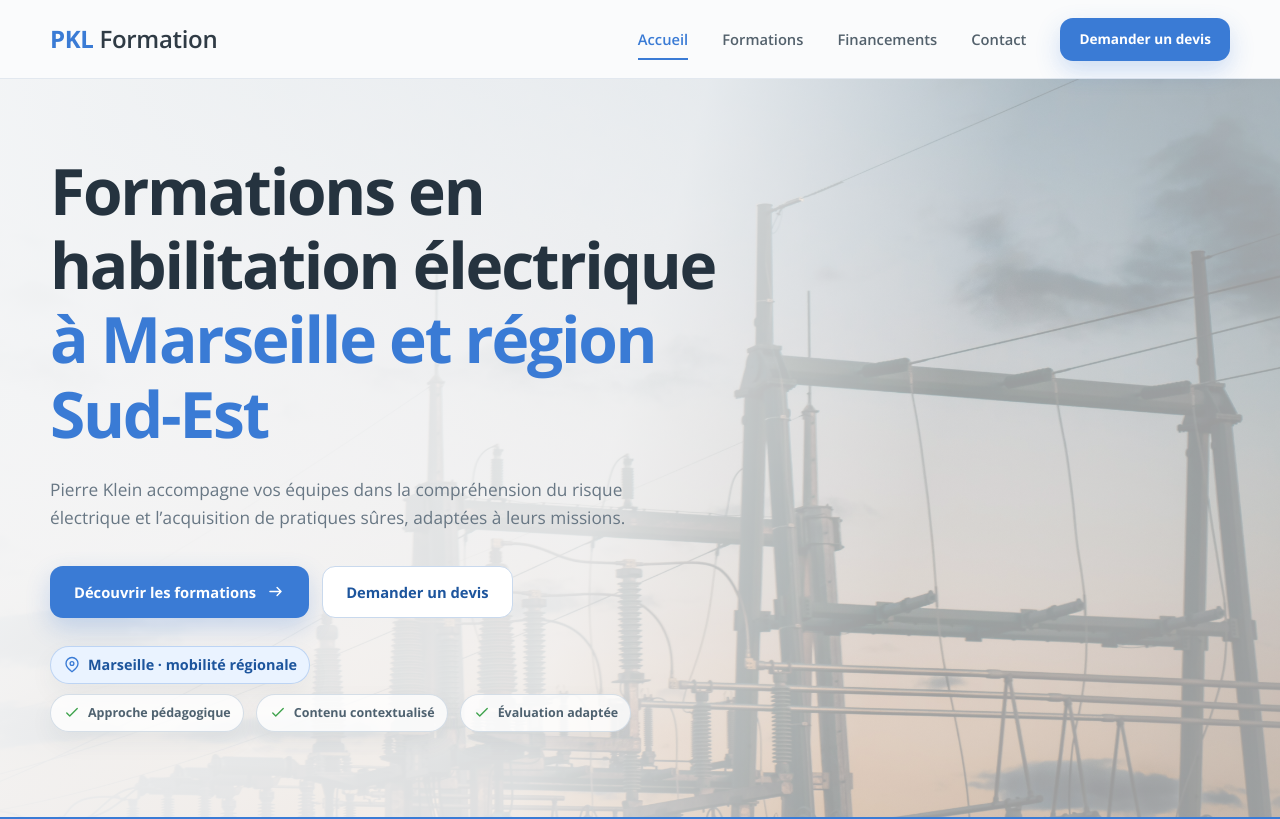
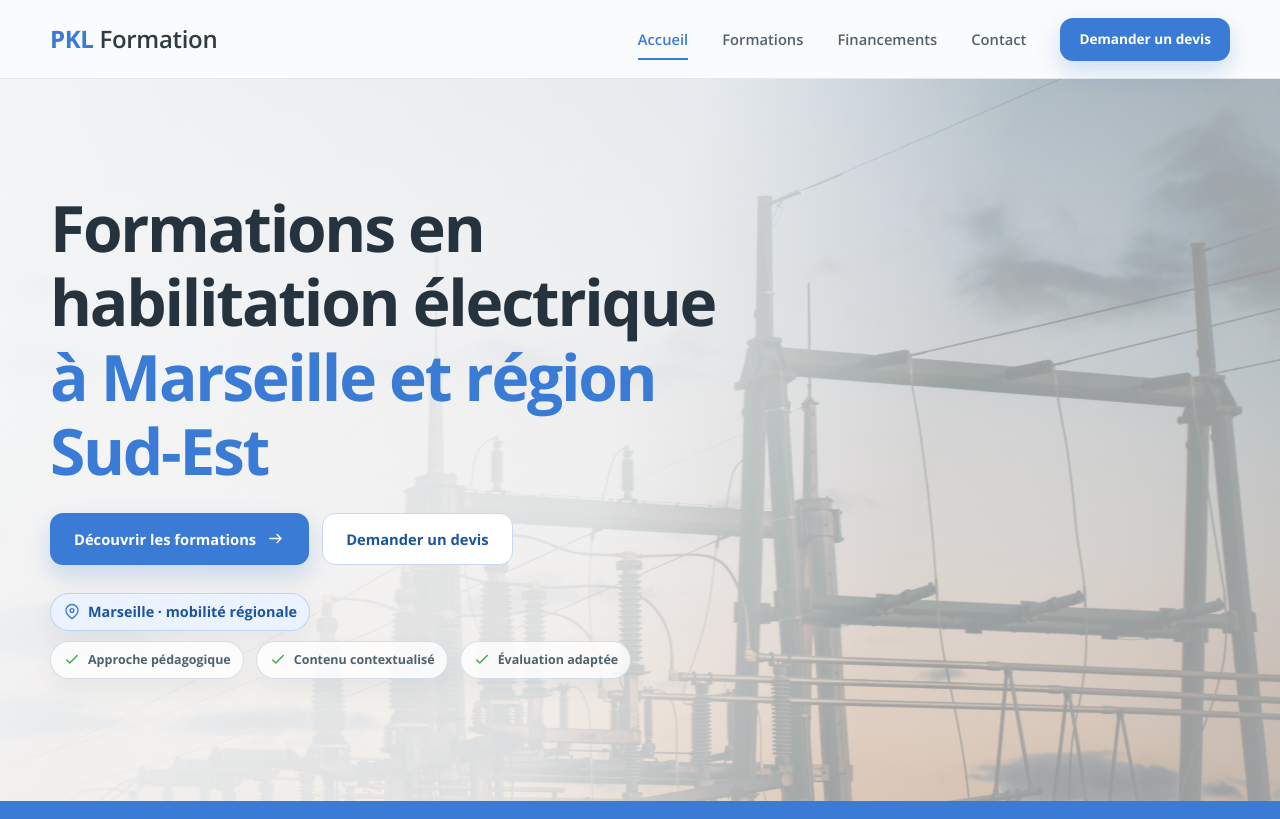
Before and after one commit to GregBoil/PKL, a React (Vite) app: page / in a window 1280 px wide. Shown: the top 819 px of the page. Built offline with nearby package versions, Linux system fonts and the light colour scheme.

Commit message:
Sous titre enlevé

```diff
--- a/src/pages/Home.jsx
+++ b/src/pages/Home.jsx
@@ -30,12 +30,6 @@ export default function Home() {
               Formations en habilitation électrique {' '}
               <span>à Marseille et région Sud-Est</span>
             </h1>
-
-            <p>
-              Pierre Klein accompagne vos équipes dans la compréhension du
-              risque électrique et l’acquisition de pratiques sûres, adaptées à
-              leurs missions.
-            </p>
 
             <div className="button-row">
               <Link className="button button-primary" to="/formations">
```
